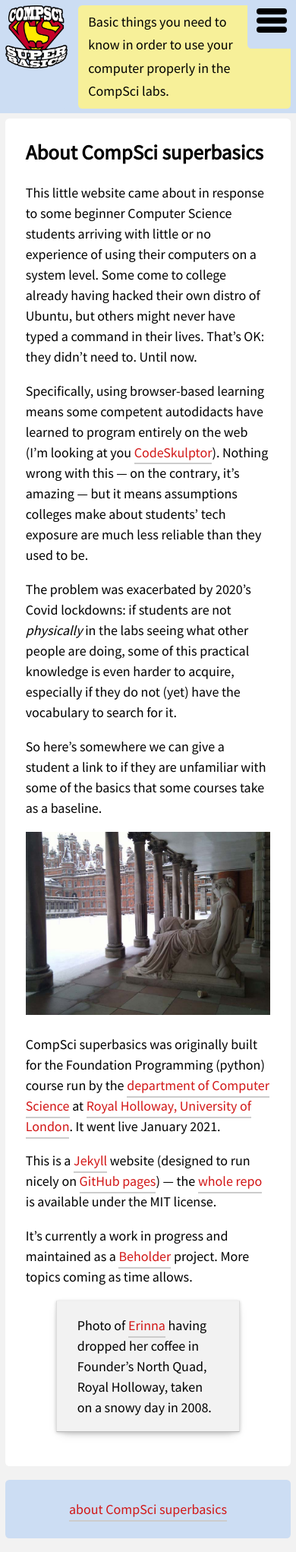
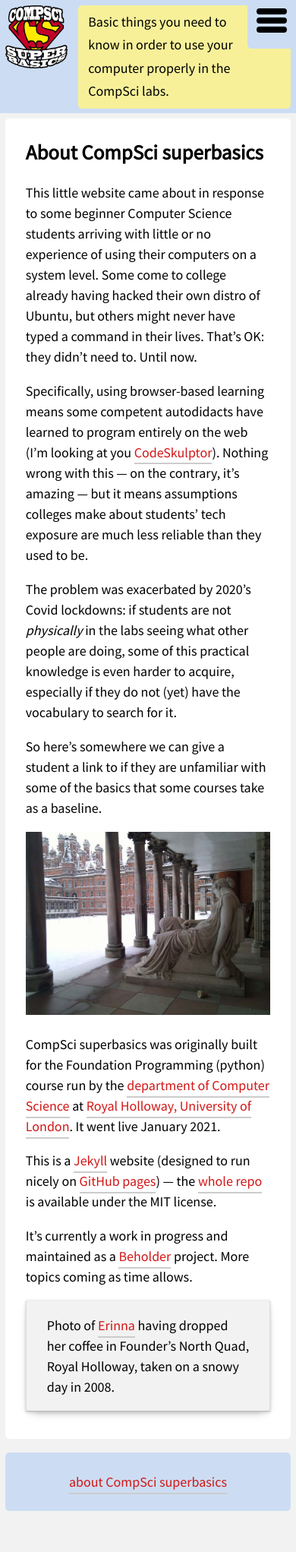
Before and after one commit to davewhiteland/compsci-superbasics, a Jekyll site: the page built from about.md, in a window 390 px wide. Shown: the whole page at 76% size. Built offline with Jekyll 4.4.1, drawn with Linux system fonts in a browser that asks for light colours; after the commit the page ends 2007 px from its top, so only the background shows below that.

Commit message:
remove margin from blockquotes on narrow devices

```diff
--- a/_sass/_responsive.scss
+++ b/_sass/_responsive.scss
@@ -101,4 +101,7 @@
     margin-bottom:3em;
     padding:0;
   }
+  blockquote{
+    margin:0.5em 0;
+  }
 }
```
